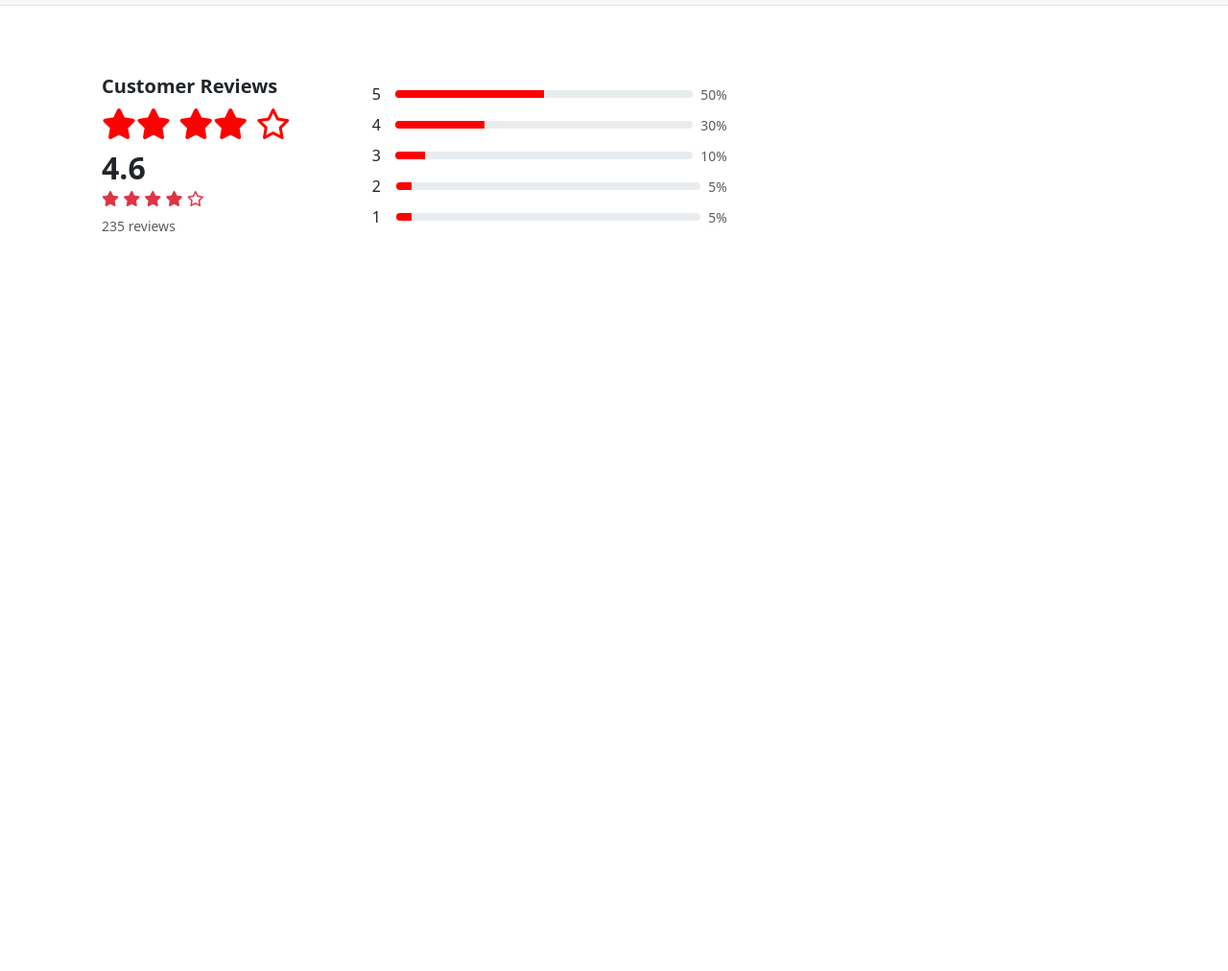
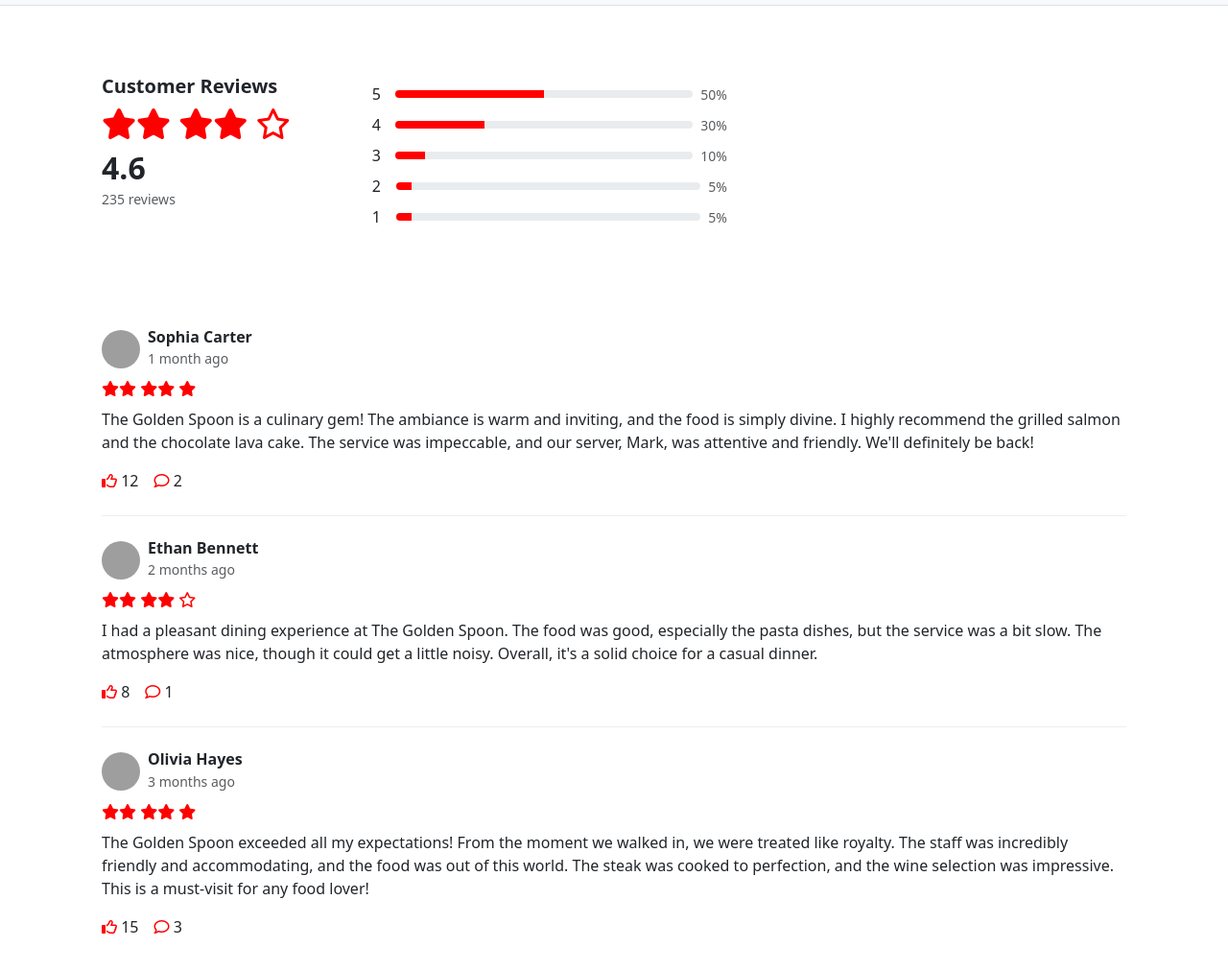
Before and after one commit to hasinduudara/Group-Project-1-Restaurant-Website, a plain HTML site: page pages/reviews.html in a window 1280 px wide. Shown: the part 52-1064 px from the top of the page at 96% size. Before the commit the page ends 800 px from the top, so only its background shows below. Drawn offline with nearby package versions, Linux system fonts and the light colour scheme; grey boxes are pictures that could not be loaded.

Commit message:
add review cards section with styling and sample reviews for enhanced user experience

```diff
--- a/pages/reviews.html
+++ b/pages/reviews.html
@@ -24,6 +24,27 @@
       }
       .progress-bar {
         background-color: red;
+      }
+      .review-card {
+        border-bottom: 1px solid #eee;
+        padding-bottom: 1.5rem;
+        margin-bottom: 1.5rem;
+      }
+      .review-card:last-child {
+        border-bottom: none;
+        margin-bottom: 0;
+      }
+      .review-avatar {
+        width: 40px;
+        height: 40px;
+        border-radius: 50%;
+        object-fit: cover;
+      }
+      .review-rating i {
+        color: red;
+      }
+      .review-footer i {
+        color: red;
       }
     </style>
   </head>
@@ -79,13 +100,6 @@
             <div class="d-flex align-items-center mb-2">
               <div class="me-3">
                 <h2 class="fw-bold mb-0">4.6</h2>
-                <div class="star-rating mb-1">
-                  <i class="fa-solid fa-star text-danger"></i>
-                  <i class="fa-solid fa-star text-danger"></i>
-                  <i class="fa-solid fa-star text-danger"></i>
-                  <i class="fa-solid fa-star text-danger"></i>
-                  <i class="fa-regular fa-star text-danger"></i>
-                </div>
                 <small class="text-muted">235 reviews</small>
               </div>
             </div>
@@ -155,8 +169,105 @@
         </div>
       </div>
     </div>
+    <!-- End Customer Reviews Rating Section -->
 
-    <!-- End Customer Reviews Rating Section -->
+    <!-- Start Reviews -->
+    <div class="container my-2 mt-0">
+      <div class="bg-white p-4">
+        <!-- Review 1 -->
+        <div class="review-card">
+          <div class="d-flex align-items-center mb-2">
+            <img
+              src="https://i.pravatar.cc/40?img=1"
+              alt="Avatar"
+              class="review-avatar me-2"
+            />
+            <div>
+              <h6 class="mb-0 fw-bold">Sophia Carter</h6>
+              <small class="text-muted">1 month ago</small>
+            </div>
+          </div>
+          <div class="review-rating mb-2">
+            <i class="fa-solid fa-star"></i><i class="fa-solid fa-star"></i>
+            <i class="fa-solid fa-star"></i><i class="fa-solid fa-star"></i>
+            <i class="fa-solid fa-star"></i>
+          </div>
+          <p>
+            The Golden Spoon is a culinary gem! The ambiance is warm and
+            inviting, and the food is simply divine. I highly recommend the
+            grilled salmon and the chocolate lava cake. The service was
+            impeccable, and our server, Mark, was attentive and friendly. We'll
+            definitely be back!
+          </p>
+          <div class="review-footer d-flex gap-3">
+            <span><i class="fa-regular fa-thumbs-up"></i> 12</span>
+            <span><i class="fa-regular fa-comment"></i> 2</span>
+          </div>
+        </div>
+
+        <!-- Review 2 -->
+        <div class="review-card">
+          <div class="d-flex align-items-center mb-2">
+            <img
+              src="https://i.pravatar.cc/40?img=2"
+              alt="Avatar"
+              class="review-avatar me-2"
+            />
+            <div>
+              <h6 class="mb-0 fw-bold">Ethan Bennett</h6>
+              <small class="text-muted">2 months ago</small>
+            </div>
+          </div>
+          <div class="review-rating mb-2">
+            <i class="fa-solid fa-star"></i><i class="fa-solid fa-star"></i>
+            <i class="fa-solid fa-star"></i><i class="fa-solid fa-star"></i>
+            <i class="fa-regular fa-star"></i>
+          </div>
+          <p>
+            I had a pleasant dining experience at The Golden Spoon. The food was
+            good, especially the pasta dishes, but the service was a bit slow.
+            The atmosphere was nice, though it could get a little noisy.
+            Overall, it's a solid choice for a casual dinner.
+          </p>
+          <div class="review-footer d-flex gap-3">
+            <span><i class="fa-regular fa-thumbs-up"></i> 8</span>
+            <span><i class="fa-regular fa-comment"></i> 1</span>
+          </div>
+        </div>
+
+        <!-- Review 3 -->
+        <div class="review-card">
+          <div class="d-flex align-items-center mb-2">
+            <img
+              src="https://i.pravatar.cc/40?img=3"
+              alt="Avatar"
+              class="review-avatar me-2"
+            />
+            <div>
+              <h6 class="mb-0 fw-bold">Olivia Hayes</h6>
+              <small class="text-muted">3 months ago</small>
+            </div>
+          </div>
+          <div class="review-rating mb-2">
+            <i class="fa-solid fa-star"></i><i class="fa-solid fa-star"></i>
+            <i class="fa-solid fa-star"></i><i class="fa-solid fa-star"></i>
+            <i class="fa-solid fa-star"></i>
+          </div>
+          <p>
+            The Golden Spoon exceeded all my expectations! From the moment we
+            walked in, we were treated like royalty. The staff was incredibly
+            friendly and accommodating, and the food was out of this world. The
+            steak was cooked to perfection, and the wine selection was
+            impressive. This is a must-visit for any food lover!
+          </p>
+          <div class="review-footer d-flex gap-3">
+            <span><i class="fa-regular fa-thumbs-up"></i> 15</span>
+            <span><i class="fa-regular fa-comment"></i> 3</span>
+          </div>
+        </div>
+      </div>
+    </div>
+    <!-- End Reviews -->
 
     <script
       src="https://cdn.jsdelivr.net/npm/bootstrap@5.3.7/dist/js/bootstrap.bundle.min.js"
```
